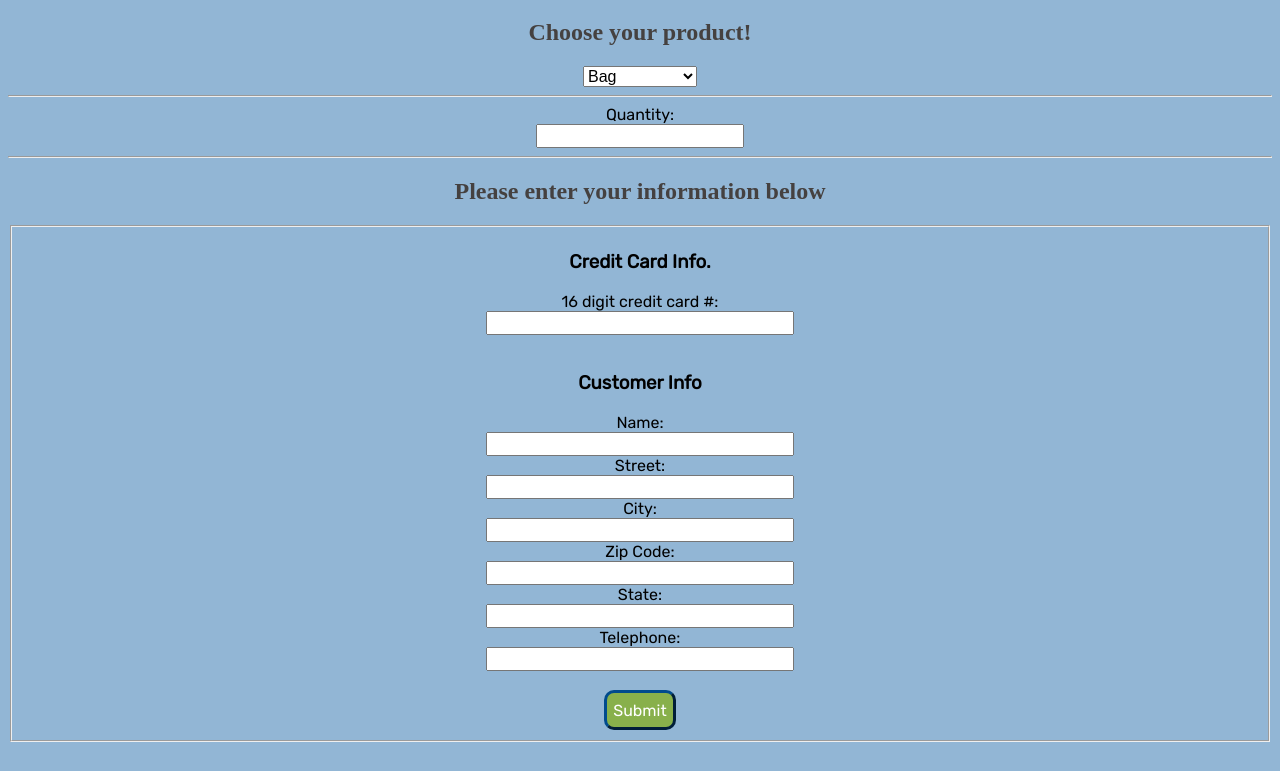
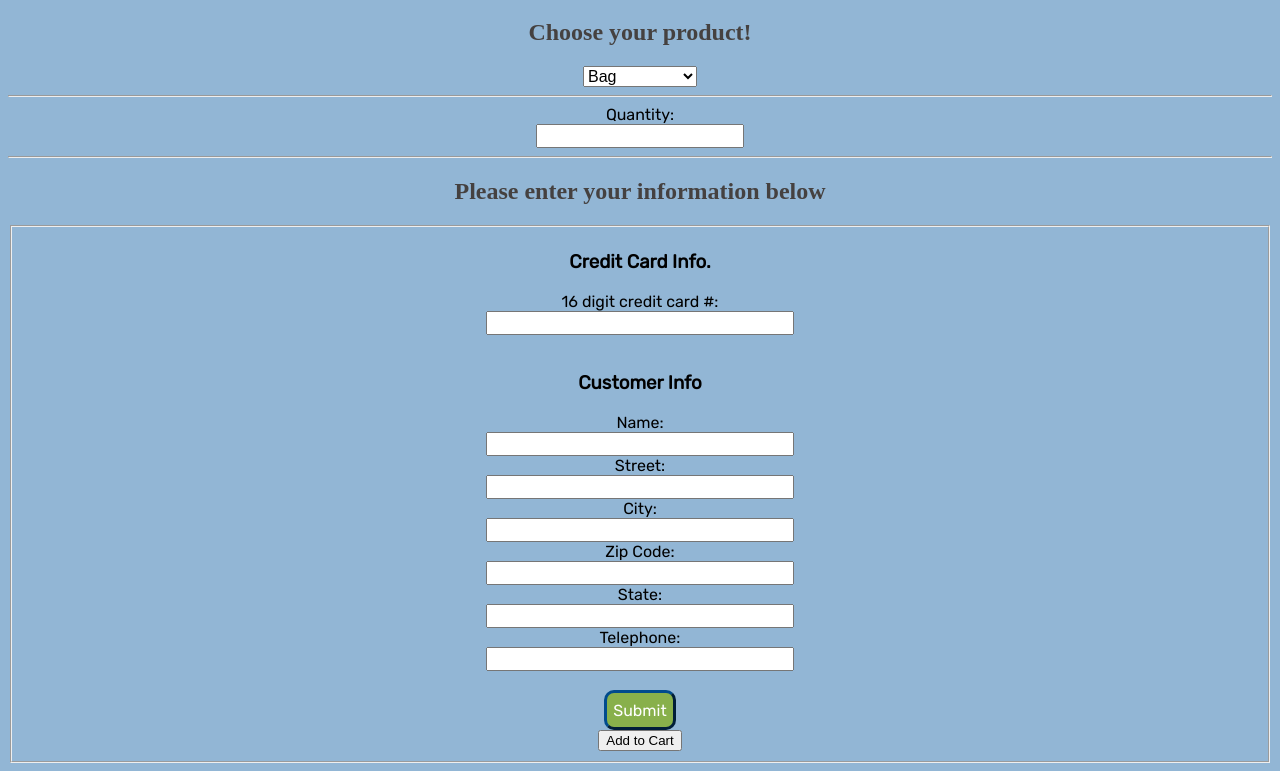
Before and after one commit to Trey64/order-form, a plain HTML site: page index.html in a window 1280 px wide. Shown: the part 61-832 px from the top of the page. Before the commit the page ends 811 px from the top, so only its background shows below. Drawn offline with Linux system fonts and the light colour scheme; a web font is replaced by a local one.

Commit message:
included add to cart button

```diff
--- a/index.html
+++ b/index.html
@@ -62,14 +62,13 @@
   <input class="customerInput" type = "text" name = "phone" /></label><br />
 <br />
 <button id="submit">Submit</button>
+<br />
+<input type="button" onclick="location.href='cart.html';" value="Add to Cart" />
 
 </fieldset>
 
 
-
 </form>
-
-
   <script src="app.js"></script>
   </body>
 </html>
```
